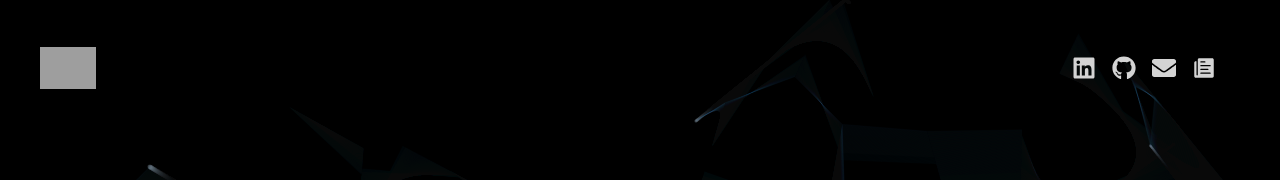
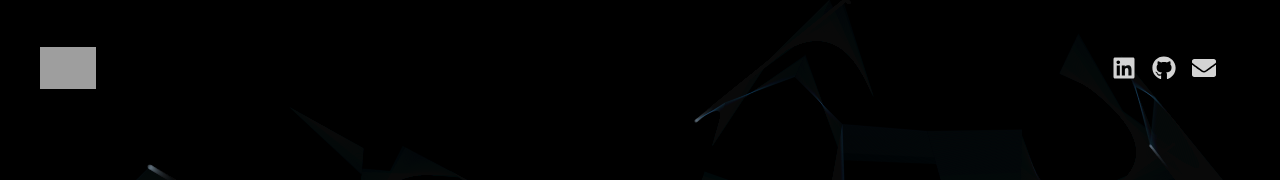
Before and after one commit to SnowiiHDR/Zion-Singleton-react-portfolio, a React (Vite) app: page / in a window 1280 px wide. Shown: the top 180 px of the page. Built offline with nearby package versions, Linux system fonts and the light colour scheme; grey boxes are pictures that could not be loaded.

Commit message:
Updated picture

```diff
--- a/src/components/Contact.jsx
+++ b/src/components/Contact.jsx
@@ -13,12 +13,6 @@ const Contact = () => {
         Contact
       </motion.h2>
       <div className="text-center tracking-tighter">
-        <a
-          href="https://docs.google.com/document/d/1xIOQioq7mC7_mXfTgVRqX1pHp7td-SavILq-6EGaGr4/edit?usp=sharings.google.com/document/d/1lY79fq5f3ojn4Cg52fCvd83u7bz5oNEnfFzrEsUJLS0/edit?usp=sharing"
-          className="border-b"
-        >
-          {CONTACT.resume}
-        </a>
       </div>
       <div className="text-center tracking-tighter">
         <a href="mailto:zscsingleton@gmail.com" className="border-b">
--- a/src/components/Hero.jsx
+++ b/src/components/Hero.jsx
@@ -1,5 +1,5 @@
 import { HERO_CONTENT } from "../constants";
-import profilePic from "../assets/1746678691667.jpeg";
+import profilePic from "../assets/Bestpfp.jpeg";
 import { motion } from "framer-motion";
 
 const container = (delay) => ({
--- a/src/components/Navbar.jsx
+++ b/src/components/Navbar.jsx
@@ -22,10 +22,6 @@ const Navbar = () => {
         <a href="mailto:zscsingleton@gmail.com">
           <FaEnvelope />
         </a>
-        <a href="https://docs.google.com/document/d/1xIOQioq7mC7_mXfTgVRqX1pHp7td-SavILq-6EGaGr4/edit?usp=sharings.google.com/document/d/1lY79fq5f3ojn4Cg52fCvd83u7bz5oNEnfFzrEsUJLS0/edit?usp=sharing"
->
-          <IoIosPaper />
-        </a>
       </div>
     </nav>
   );
```
Also changed, not shown: 1 other file (tests, documents, lock files or other folders).
